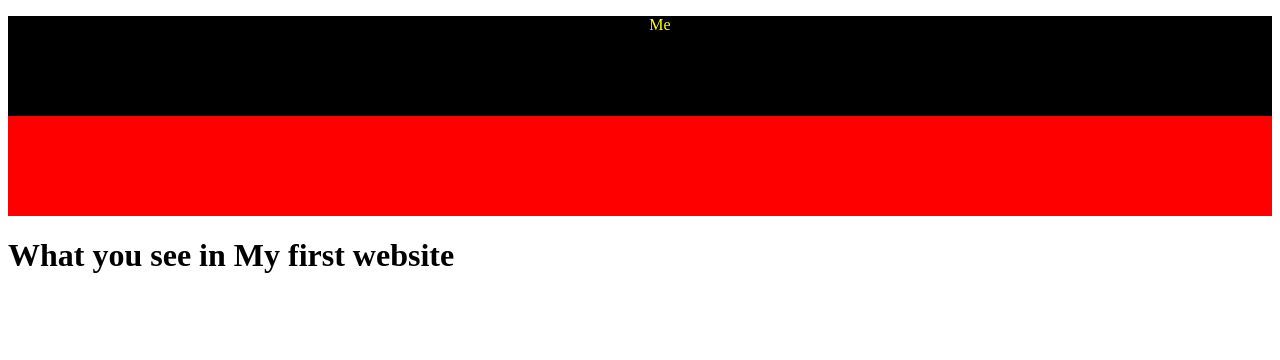
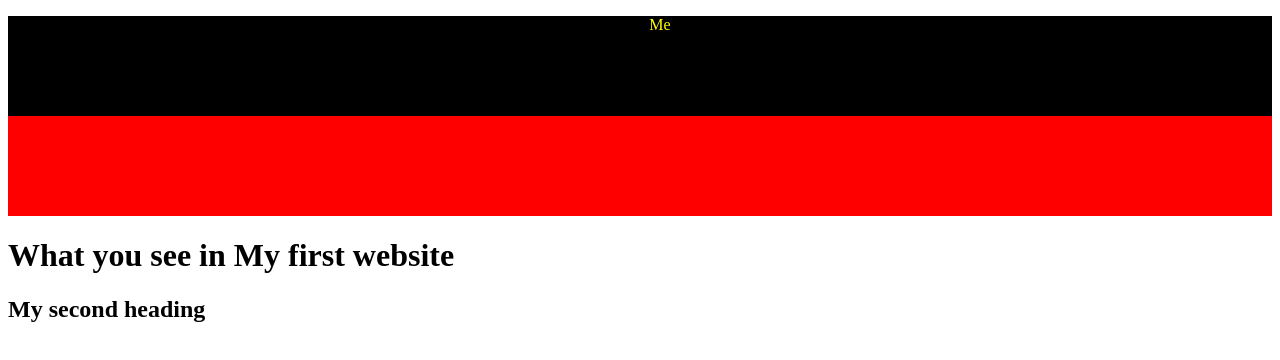
Before and after one commit to Shahriar3809/My-First-Website, a plain HTML site: page 1.html in a window 1280 px wide. Drawn offline with Linux system fonts and the light colour scheme.

Commit message:
Adding H2

```diff
--- a/1.html
+++ b/1.html
@@ -34,5 +34,6 @@
         </div>
     </div>
     <h1>What you see in My first website</h1>
+    <h2>My second heading</h2>
 </body>
 </html>
```
